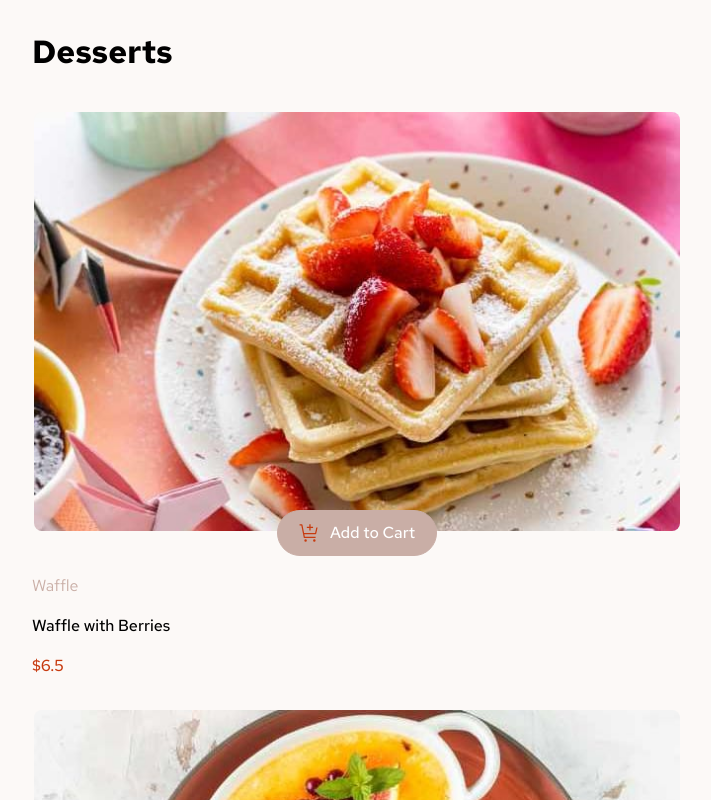
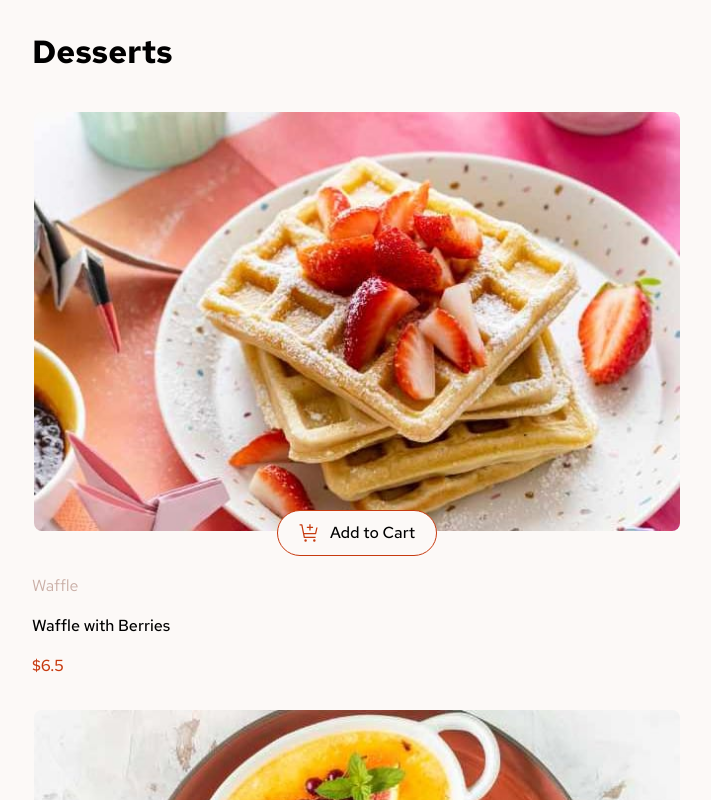
Before and after one commit to SergiuStancioiu/product-list-with-cart, a Vue app: page / in a window 1280 px wide. In both pictures the pointer is over the element 640 px from the left and 533 px from the top of the page. Shown: the top 800 px of the page, without its empty margins (283-994 px from the left). Built offline with nearby package versions, Linux system fonts and the light colour scheme.

Commit message:
fix: changed the hover colors for cart-wrapper

```diff
--- a/src/components/parts/AddToCartButton.vue
+++ b/src/components/parts/AddToCartButton.vue
@@ -98,9 +98,8 @@ export default {
 }
 
 .cart-wrapper:hover {
-  border-color: var(--rose300);
-  background-color: var(--rose300);
-  color: white;
+  border-color: var(--red);
+  background-color: var(--rose50);
 }
 .add-to-cart-number {
   margin-bottom: 41px;
```
